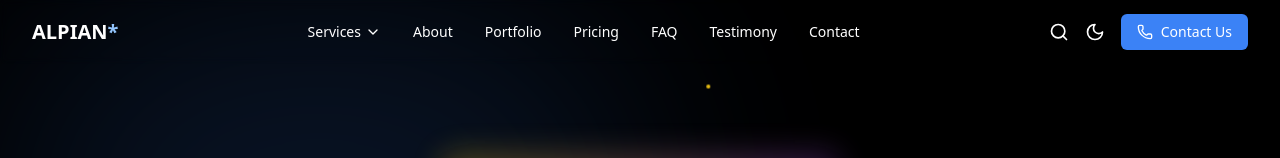
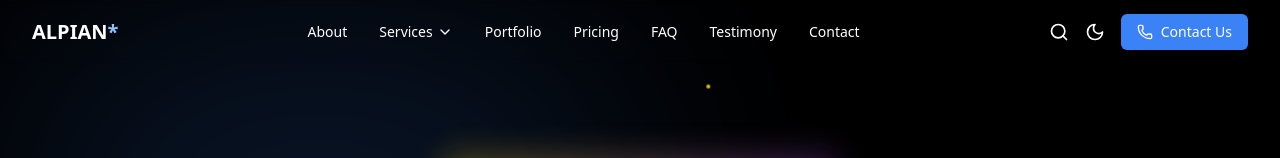
Before and after one commit to AlpianPPLG/Modern-Portofolio, a React (Vite) app: page / in a window 1280 px wide. Shown: the top 158 px of the page. Built offline with nearby package versions, Linux system fonts and the light colour scheme.

Commit message:
Feat: Update title and improve navbar section order; update LinkedIn profile link

```diff
--- a/index.html
+++ b/index.html
@@ -4,7 +4,7 @@
     <meta charset="UTF-8" />
     <link rel="icon" type="image/svg+xml" href="/vite.svg" />
     <meta name="viewport" content="width=device-width, initial-scale=1.0" />
-    <title>Alpian // Portofolio</title>
+    <title>Alpian // Fullstack Developer🔥</title>
     <!-- Theme initialization to avoid flash of incorrect theme -->
     <script>
       (function() {
--- a/src/components/Navbar.tsx
+++ b/src/components/Navbar.tsx
@@ -23,8 +23,8 @@ interface SearchSuggestion {
 // Move sections to module scope so effects don't need to include it as a dependency
 const SECTIONS: SearchSuggestion[] = [
   { title: "Hero Section", href: "#hero" },
+  { title: "About Section", href: "#about" },
   { title: "Services Section", href: "#services" },
-  { title: "About Section", href: "#about" },
   { title: "Portfolio Section", href: "#portfolio" },
   { title: "Pricing Section", href: "#pricing" },
   { title: "FAQ Section", href: "#faq" },
@@ -42,7 +42,8 @@ const Navbar = () => {
   // Check if we're on resume page or other pages without hero
   const isResumePage = location.pathname === '/resume';
   const shouldHaveBackground = isScrolled || isResumePage;
-  const activeSection = useScrollSpy(['hero', 'services', 'about', 'portfolio', 'pricing', 'faq', 'testimony', 'contact']);
+  // Update scroll spy order to match the navbar order (About before Services)
+  const activeSection = useScrollSpy(['hero', 'about', 'services', 'portfolio', 'pricing', 'faq', 'testimony', 'contact']);
 
   // text classes depend on whether the navbar has a background (scrolled/resume page) or is transparent (over hero)
   const navTextClasses = shouldHaveBackground ? "text-black dark:text-white" : "text-white";
@@ -131,6 +132,7 @@ const Navbar = () => {
   }, []);
 
   const navLinks: NavItem[] = [
+    { title: "About", href: "#about" },
     {
       title: "Services",
       href: "#services",
@@ -140,7 +142,6 @@ const Navbar = () => {
         { title: "UI/UX Design", href: "#services" },
       ],
     },
-    { title: "About", href: "#about" },
     { title: "Portfolio", href: "#portfolio" },
     { title: "Pricing", href: "#pricing" },
     { title: "FAQ", href: "#faq" },
--- a/src/data/resume.ts
+++ b/src/data/resume.ts
@@ -198,6 +198,6 @@ export const personalInfo = {
   location: 'Indonesia',
   website: 'https://alpian-porto.vercel.app/',
   github: 'https://github.com/AlpianPPLG',
-  linkedin: 'https://linkedin.com/in/yourprofile',
+  linkedin: 'https://www.linkedin.com/in/alpian-alpian-7a16522bb/',
   summary: 'Passionate frontend developer with expertise in React, TypeScript, and modern web technologies. Committed to creating beautiful, accessible, and performant web applications. Always eager to learn new technologies and best practices.',
 };
```
